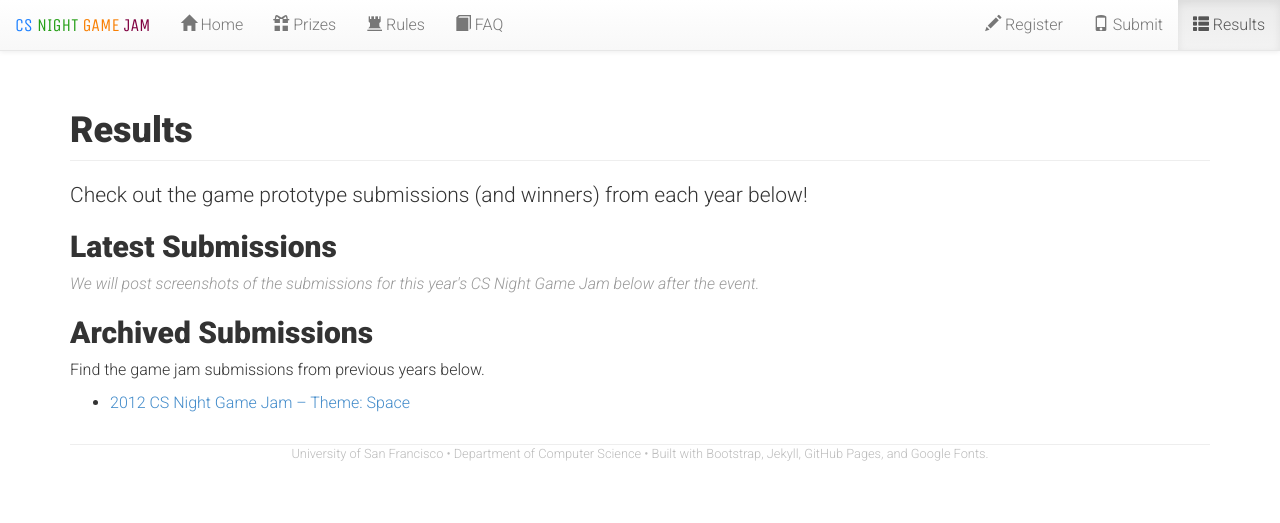
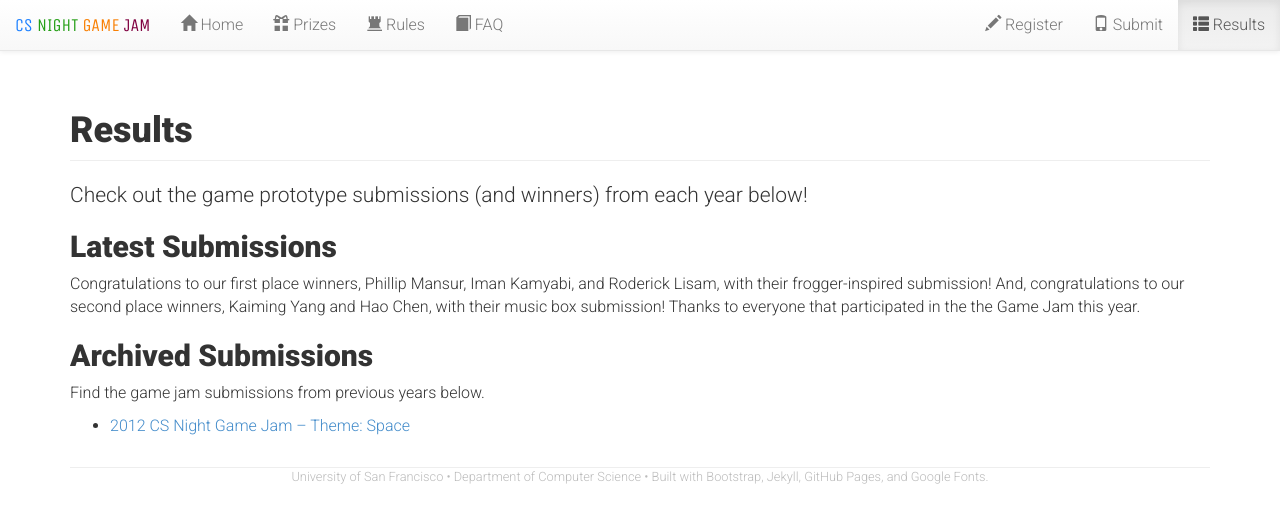
Before and after one commit to CSTutors/gamejam, a Jekyll site: the page built from results.html, in a window 1280 px wide. Shown: the top 523 px of the page. Built offline with Jekyll 4.4.1, drawn with Linux system fonts in a browser that asks for light colours.

Commit message:
Adding 2013 winners.

```diff
--- a/results.html
+++ b/results.html
@@ -12,7 +12,7 @@ title: Results
 
 <h2>Latest Submissions</h2>
 
-<p><em class="text-muted">We will post screenshots of the submissions for this year's CS Night Game Jam below after the event.</em></p>
+<p>Congratulations to our first place winners, Phillip Mansur, Iman Kamyabi, and Roderick Lisam, with their frogger-inspired submission! And, congratulations to our second place winners, Kaiming Yang and Hao Chen, with their music box submission! Thanks to everyone that participated in the the Game Jam this year.</p>
 
 <h2>Archived Submissions</h2>
 
```
Also changed, not shown: _posts/2013-12-05-winners.html (added, +8 -0 lines).
